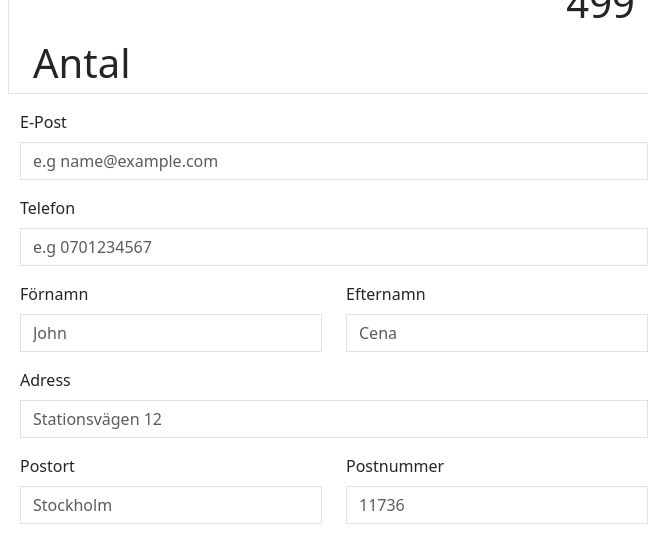
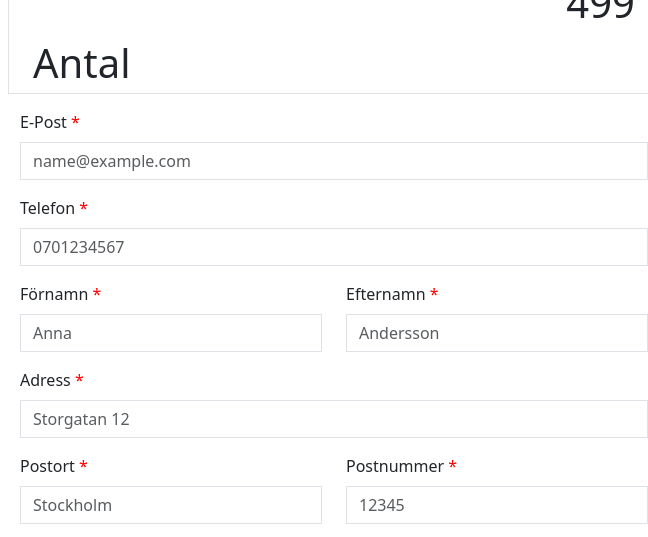
Before and after one commit to noelnp/fake-store-website, a plain HTML site: page checkout.html in a window 1280 px wide. Shown: the part 104-641 px from the top of the page, 632-1280 px from the left. Drawn offline with nearby package versions, Linux system fonts and the light colour scheme.

Commit message:
made some small changes

```diff
--- a/checkout.html
+++ b/checkout.html
@@ -77,23 +77,23 @@
           </div>
           <div class="col-12 mt-3">
             <label for="emailInput" class = "form-label required">E-Post</label>
-            <input type="email" class="form-control" id="emailInput" placeholder="e.g name@example.com">
+            <input type="email" class="form-control" id="emailInput" placeholder="name@example.com">
           </div>
           <div class="col-12 mt-3">
             <label for="phoneInput" class = "form-label required">Telefon</label>
-            <input type="email" class="form-control" id="phoneInput" placeholder="e.g 0701234567">
+            <input type="email" class="form-control" id="phoneInput" placeholder="0701234567">
           </div>
           <div class="col-6 mt-3">
             <label for="firstNameInput" class = "form-label required">Förnamn</label>
-            <input type="email" class="form-control" id="firstNameInput" placeholder="John">
+            <input type="email" class="form-control" id="firstNameInput" placeholder="Anna">
           </div>
           <div class="col-6 mt-3">
             <label for="lastNameInput" class = "form-label required">Efternamn</label>
-            <input type="email" class="form-control" id="lastNameInput" placeholder="Cena">
+            <input type="email" class="form-control" id="lastNameInput" placeholder="Andersson">
           </div>
           <div class="col-12 mt-3">
             <label for="adressInput" class = "form-label required">Adress</label>
-            <input type="email" class="form-control" id="adressInput" placeholder="Stationsvägen 12">
+            <input type="email" class="form-control" id="adressInput" placeholder="Storgatan 12">
           </div>
           <div class="col-6 mt-3">
             <label for="postalCityInput" class = "form-label required">Postort</label>
@@ -101,7 +101,7 @@
           </div>
           <div class="col-6 mt-3">
             <label for="postalCodeInput" class = "form-label required">Postnummer</label>
-            <input type="email" class="form-control" id="postalCodeInput" placeholder="11736">
+            <input type="email" class="form-control" id="postalCodeInput" placeholder="12345">
           </div>
           <div class="col-12 mt-3 ">
             <div class="btn btn-dark border w-100">Köp</div>
--- a/css/styles.css
+++ b/css/styles.css
@@ -53,7 +53,7 @@
 .test {
   border-radius: 0;
 }
-label.required::afte{
+label.required::after{
   content: " *";
   color: red;
 }
```
